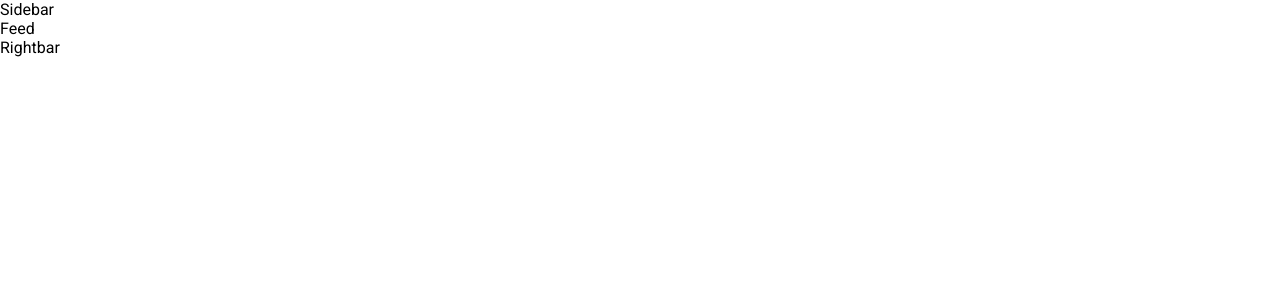
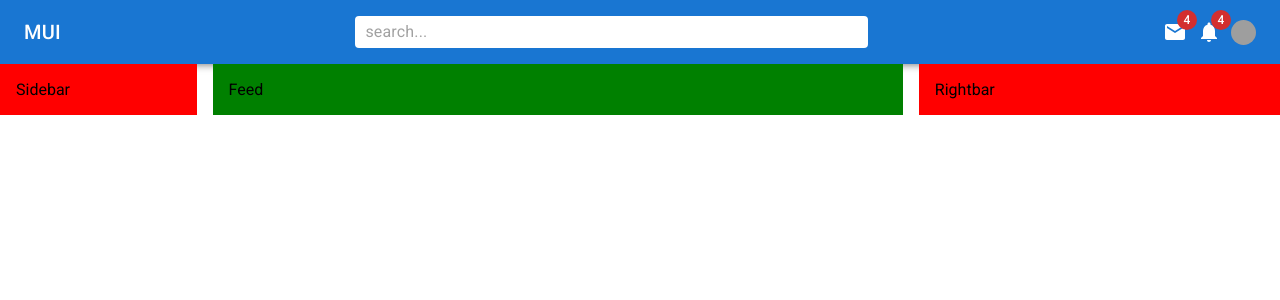
Before and after one commit to viraj458/mui_app, a React (Create React App) app: page / in a window 1280 px wide. Shown: the top 300 px of the page. Built offline with nearby package versions, Linux system fonts and the light colour scheme; grey boxes are pictures that could not be loaded.

Commit message:
Created Navbar

```diff
--- a/src/App.js
+++ b/src/App.js
@@ -2,14 +2,19 @@
 import Feed from './components/Feed';
 import Sidebar from './components/Sidebar';
 import Rightbar from './components/Rightbar';
-import { Box } from '@mui/material';
+import Navbar from './components/Navbar'
+import { Box, Stack } from '@mui/material';
 
 function App() {
   return (
     <Box>
-      <Sidebar/>
-      <Feed/>
-      <Rightbar/>
+      <Navbar/>
+      <Stack direction= "row" justifyContent="center" spacing = {2}>
+        <Sidebar/>
+        <Feed/>
+        <Rightbar/>
+      </Stack>
+
     </Box>
   );
 }
--- a/src/components/Feed.js
+++ b/src/components/Feed.js
@@ -1,8 +1,9 @@
+import { Box } from '@mui/material'
 import React from 'react'
 
 const Feed = () => {
   return (
-    <div>Feed</div>
+    <Box bgcolor="green" flex={4} p={2}>Feed</Box>
   )
 }
 
--- a/src/components/Navbar.js
+++ b/src/components/Navbar.js
@@ -1,8 +1,78 @@
-import React from 'react'
+import { Bolt, Mail, Notifications } from '@mui/icons-material'
+import { AppBar, Avatar, Badge, Box, InputBase, Menu, MenuItem, styled, Toolbar, Typography } from '@mui/material'
+import React, { useState } from 'react'
 
+const StyledToolbar = styled(Toolbar)({
+    display:"flex",
+    justifyContent:"space-between"
+})
+
+const Search = styled("div")(({theme})=>({
+    backgroundColor:"white",
+    padding:"0 10px",
+    borderRadius:theme.shape.borderRadius,
+    width:"40%"
+}))
+
+const Icons = styled(Box)(({theme})=>({
+    display:"none",
+    gap:"10px",
+    justifyContent:"center",
+    [theme.breakpoints.up("sm")]:{
+        display:"flex"
+    }
+}))
+
+const UserBox = styled(Box)(({theme})=>({
+    display:"flex",
+    gap:"5px",
+    justifyContent:"center",
+    [theme.breakpoints.up("sm")]:{
+        display:"none"
+    }
+}))
 const Navbar = () => {
+    const [open, setOpen] = useState(false);
     return(
-        <div>Navbar</div>
+        <AppBar position='static'>
+            <StyledToolbar>
+                <Typography variant='h6' sx={{display: {xs:"none", sm:"block"}}}>MUI</Typography>
+                <Bolt sx={{display: {xs:"block", sm:"none"}}}/>
+                <Search><InputBase placeholder="search..."/></Search>
+                <Icons>
+                <Badge badgeContent={4} color="error">
+                    <Mail />
+                </Badge>
+                <Badge badgeContent={4} color="error">
+                    <Notifications />
+                </Badge>
+                <Avatar onClick={e=>setOpen(true)} sx={{width:"25px", height:"25px"}} alt="Remy Sharp" src="https://images.pexels.com/photos/4298629/pexels-photo-4298629.jpeg?auto=compress&cs=tinysrgb&w=1260&h=750&dpr=1" />
+                </Icons>
+                <UserBox>
+                    <Typography>Anne</Typography>
+                    <Avatar onClick={e=>setOpen(true)} sx={{width:"25px", height:"25px"}} alt="Remy Sharp" src="https://images.pexels.com/photos/4298629/pexels-photo-4298629.jpeg?auto=compress&cs=tinysrgb&w=1260&h=750&dpr=1" />
+                </UserBox>
+
+            </StyledToolbar>
+            <Menu
+            id="demo-positioned-menu"
+            aria-labelledby="demo-positioned-button"
+            open={open}
+            onClose={e=>setOpen(false)}
+            anchorOrigin={{
+            vertical: 'top',
+            horizontal: 'right',
+            }}
+            transformOrigin={{
+            vertical: 'top',
+            horizontal: 'right',
+            }}
+            >
+            <MenuItem>Profile</MenuItem>
+            <MenuItem>My account</MenuItem>
+            <MenuItem>Logout</MenuItem>
+        </Menu>
+        </AppBar>
     )
 }
 
--- a/src/components/Rightbar.js
+++ b/src/components/Rightbar.js
@@ -1,8 +1,9 @@
+import { Box } from '@mui/material'
 import React from 'react'
 
 const Rightbar = () => {
   return (
-    <div>Rightbar</div>
+    <Box bgcolor="red" flex={2} p={2} sx={{display: {xs:"none", sm:"block"}}}>Rightbar</Box>
   )
 }
 
--- a/src/components/Sidebar.js
+++ b/src/components/Sidebar.js
@@ -1,8 +1,9 @@
+import { Box } from '@mui/material'
 import React from 'react'
 
 const Sidebar = () => {
     return(
-        <div>Sidebar</div>
+        <Box bgcolor="red" flex={1} p={2} sx={{display: {xs:"none", sm:"block"}}}>Sidebar</Box>
     )
 }
 
```
